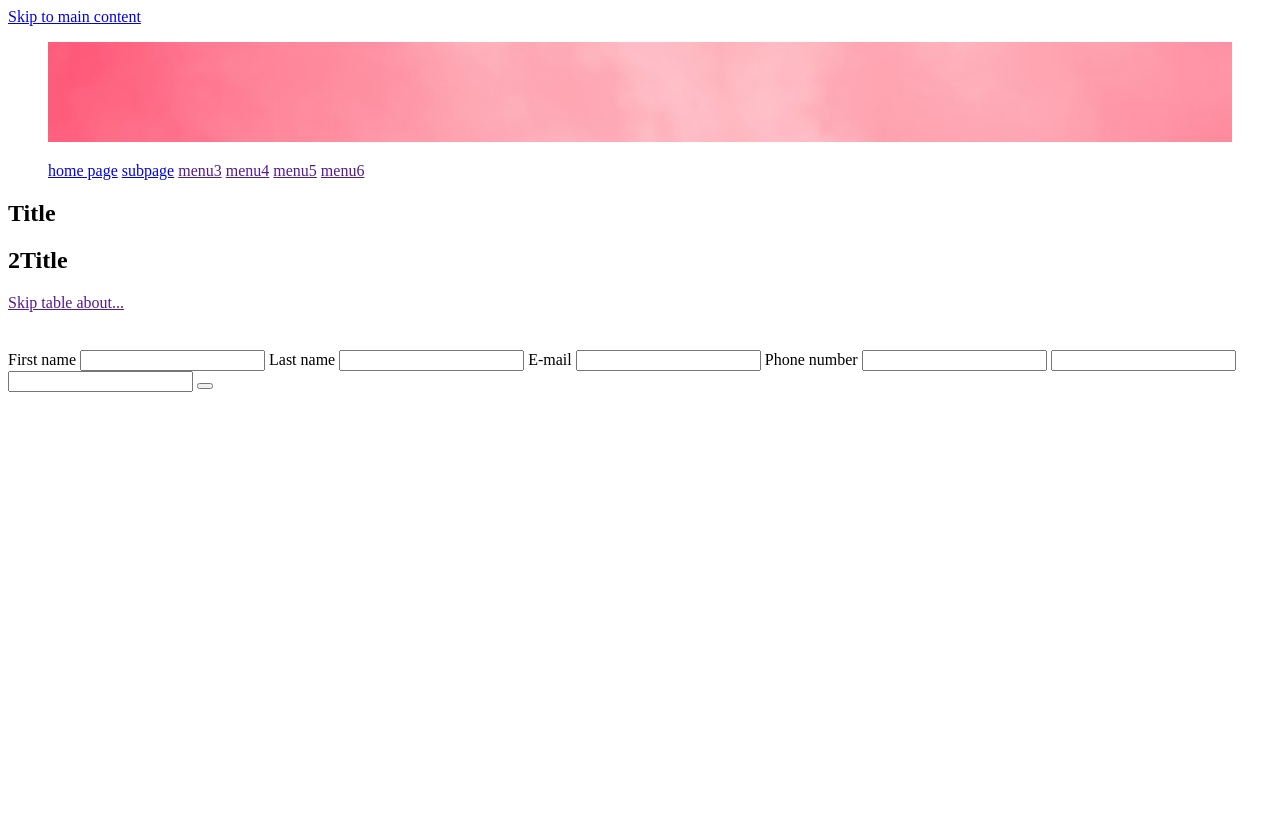
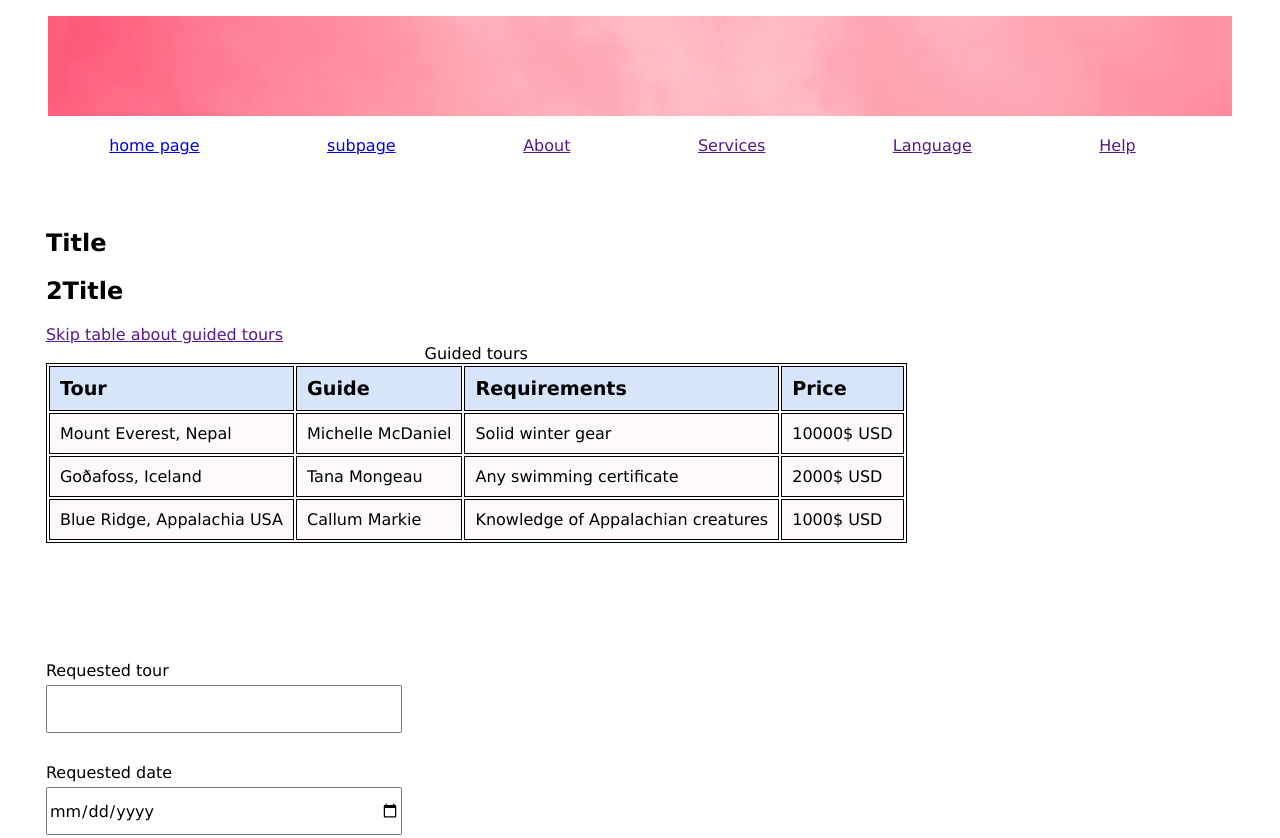
Before and after one commit to norsto/idg2012-assignment-4, a plain HTML site: page subpage.html in a window 1280 px wide. Shown: the top 838 px of the page. Before the commit the page ends 800 px from the top, so only its background shows below. Drawn offline with Linux system fonts and the light colour scheme.

Commit message:
Finished homepage hopefully

```diff
--- a/style.scss
+++ b/style.scss
@@ -1,5 +1,9 @@
+$lightblue: #D6E5FA;
+$lightpink: #FFF9F9;
+
 * {
     box-sizing: border-box;
+    font-family: Verdana, Geneva, Tahoma, sans-serif;
 }
 
 .header {
@@ -14,6 +18,9 @@
     &__nav ul li{
         list-style: none;
         display: inline-block;
+        padding-left: 5%;
+        padding-right: 5%;
+    //    justify-items: center;
     }
 }
 
@@ -27,6 +34,7 @@
 }
 
 .main {
+    padding: 3%;
     &__image {
         height: 400px;
         width: 100%;
@@ -34,27 +42,60 @@
     }
 }
 
+#main__title {
+    text-align: center;
+}
+
 .section {
     display: flex;
+//    flex-wrap: wrap;
     justify-content: center;
 }
 
 .article {
     width: 33%;
     padding: 10px;
+    margin-left: 1%;
+    margin-right: 1%;
     &__figure {
         &--image {
-            width: 90%;
+            width: 100%;
             //height: 150px;
-            height: 70%;
+            height: 100%;
             object-fit: cover;
         }
     }
 }
 
-.center {
-    margin-left: auto;
-    margin-right: auto;
-//    justify-content: center;
-//    justify-items: center;
+table {
+    border: 1px solid;
+    margin-bottom: 10%;
+    & th {
+        background-color: $lightblue;
+        font-size: 1.2em;
+    }
+    & td {
+        background-color: $lightpink;
+        font-size: 1em;
+    }
 }
+
+table th,
+table td {
+    border: 1px solid;
+    padding: 10px;
+    text-align: left;
+}
+
+.form {
+    display: flex;
+    flex-direction: column;
+    width: 30%;
+    & input,
+    button {
+        height: 3em;
+        margin-top: 5px;
+        margin-bottom: 30px;
+        font-size: 1em;
+    }
+}
--- a/subpage.html
+++ b/subpage.html
@@ -8,11 +8,12 @@
 </head>
 <!--Might wanna change the name of this page later-->
 <body>
-    <a href="#main__subpage">Skip to main content</a>
+    <a class="skip-to-main" href="#main__subpage">Skip to main content</a>
 <header class="header">
     <figure class="header__figure">
         <img class="header__figure--banner" src="img/banner.png" alt="Pink clouds">
     </figure>
+
     <nav class="header__nav">
         <!--are you sure we're not supposed to use li-->
         <ul>
@@ -23,23 +24,23 @@
                 <a href="subpage.html">subpage</a>
             </li>
             <li>
-                <a href="">menu3</a>
+                <a href="">About</a>
             </li>
             <li>
-                <a href="">menu4</a>
+                <a href="">Services</a>
             </li>
             <li>
-                <a href="">menu5</a>
+                <a href="">Language</a>
             </li>
             <li>
-                <a href="">menu6</a>
+                <a href="">Help</a>
             </li>
         </ul>
     </nav>
 
 </header>
 
-<main id="main__subpage">
+<main class="main" id="main__subpage">
 
 <section>
 <h1>Title</h1>
@@ -48,32 +49,32 @@
         <p></p>
         <!--create 4x4 table-->
         <!--in pp theres a p encompassing the a, try if it doesn't work how you want-->
-        <a class="hidden" href="">Skip table about...</a>
-        <table summary="">
-            <caption></caption>
-            <tr>
-                <th scope="col"></th>
-                <th scope="col"></th>
-                <th scope="col"></th>
-                <th scope="col"></th>
+        <a class="hidden" href="">Skip table about guided tours</a>
+        <table class="table" summary="Table contains information about which tours are offered, the guides, requirements and prices.">
+            <caption>Guided tours</caption>
+            <tr class="table__row">
+                <th scope="col">Tour</th>
+                <th scope="col">Guide</th>
+                <th scope="col">Requirements</th>
+                <th scope="col">Price</th>
             </tr>
-            <tr>
-                <td></td>
-                <td></td>
-                <td></td>
-                <td></td>
+            <tr class="table__row">
+                <td>Mount Everest, Nepal</td>
+                <td>Michelle McDaniel</td>
+                <td>Solid winter gear</td>
+                <td>10000$ USD</td>
             </tr>
-            <tr>
-                <td></td>
-                <td></td>
-                <td></td>
-                <td></td>
+            <tr class="table__row">
+                <td>Goðafoss, Iceland</td>
+                <td>Tana Mongeau</td>
+                <td>Any swimming certificate</td>
+                <td>2000$ USD</td>
             </tr>
-            <tr>
-                <td></td>
-                <td></td>
-                <td></td>
-                <td></td>
+            <tr class="table__row">
+                <td>Blue Ridge, Appalachia USA</td>
+                <td>Callum Markie</td>
+                <td>Knowledge of Appalachian creatures</td>
+                <td>1000$ USD</td>
             </tr>
         </table>
     </div>
@@ -87,8 +88,15 @@
     </div>
 </section>
 <!--make a form of sorts-->
-<div class="form">
-    <form action="">
+
+<form action="" name="Request">
+    <div class="form">
+        <label for="requestedTour">Requested tour</label>
+        <input type="text" name="requestedTour">
+
+        <label for="requestedDate">Requested date</label>
+        <input type="date" name="requestedDate">
+
         <label for="FirstName">First name</label>
         <input type="text" name="FirstName">
 
@@ -101,15 +109,9 @@
         <label for="PhoneNumber">Phone number</label>
         <input type="number" name="PhoneNumber">
 
-        <label for=""></label>
-        <input type="text">
-
-        <label for=""></label>
-        <input type="text">
-
-        <button></button>
-    </form>
-</div>
+        <button type="submit" value="submit" aria-label="Submit request">Submit request</button>
+    </div>
+</form>
 
 </main>
 </body>
```
Also changed, not shown: index.html (+15 -13 lines), style.css, 1 other file.
